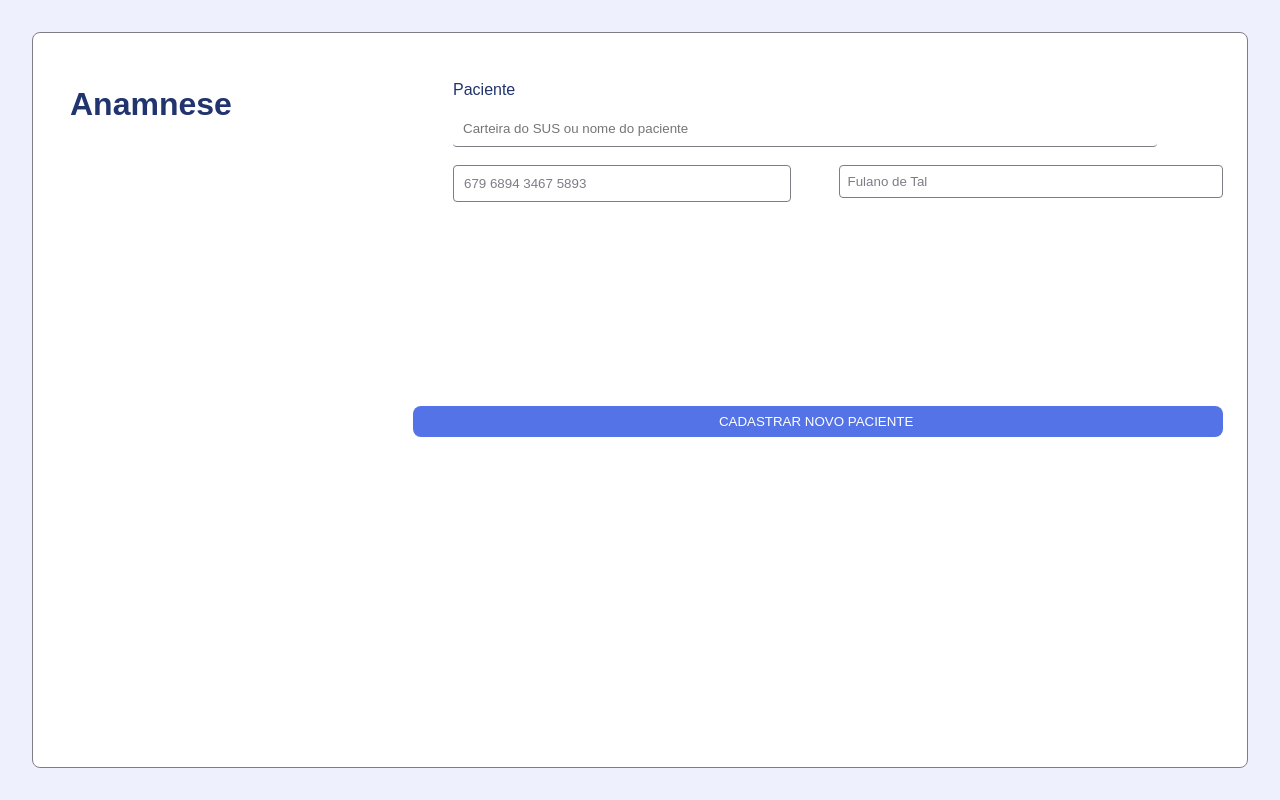
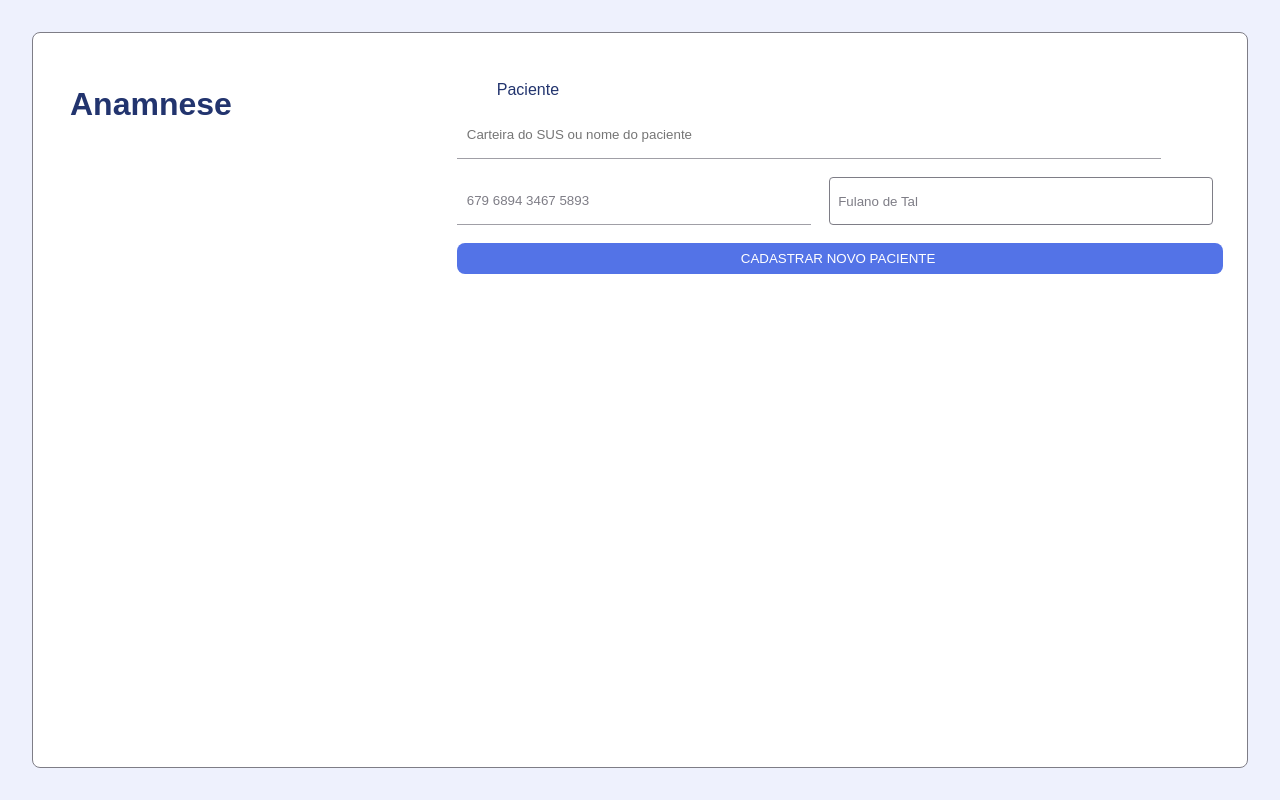
Before and after one commit to Computer-Science-Course/ubs_atena, a PHP site: page / in a window 1280 px wide. Run offline with PHP 8.4, Linux system fonts and the light colour scheme.

Commit message:
Mudanças no global.css e buttons.css

```diff
--- a/public/css/buttons.css
+++ b/public/css/buttons.css
@@ -7,8 +7,8 @@ input {
 }
 
 input[type="text"]:read-only {
-    width:Fill 458px;
-    height: Fixed 48px;
+    width: 100%;
+    height: 48px;
     border-radius:4px;
     padding:8px;
     border:1px;
@@ -24,30 +24,31 @@ input[type="sun-number"]{
     border-radius: 4px;
     border:1px;
     padding: 8px;
-
-
 }
 
 input[type="text"] {
-    width:Fill px;
-    margin-bottom: 200px;
-    margin-left: 40px;
-    gap:10px;
-    height: Fixed 48px;
-    border-radius:4px;
-    border:4px;
-    padding:8px;
-    border:1px;
-    border: var(--gray-10) solid 1px;
+    width: 100%;
+    height: 48px;
+    padding: 8px;
+    border: 1px;
+    border-bottom: var(--gray-10) solid 1px;
     background-color:#FFFFFF;
+    margin-right: 10px;
+    border: none;
+    border-bottom: 1px solid #A09FA6;
+    outline: none;
+    color: #22346E;
 
 }
+input[type="text"]:focus {
+    border-bottom: 1px solid #1E90FF;
+}
+
 
 input[type="button"] {
     width: 100%;
-    height:100%;
+    height: 100%;
     border-radius: 8px;
-    border:0px, 0px, 1px,0px;
     padding:8px;
     background-color:var(--blue-10);
     color:#FFFFFF;
--- a/public/css/global.css
+++ b/public/css/global.css
@@ -17,12 +17,6 @@ body {
     flex-direction: column;
     box-sizing: border-box;
 }
-label {
-    color: var(--blue-6); /* Cor do texto */
-    margin-bottom: 570px;
-    margin-left: auto;
-
-}
 
 #pacient-name{
     width: 704px;
@@ -39,3 +33,27 @@ label {
     color: var(--gray-10);
     /* Define a cor para o texto que for digitado */
 }
+
+.custom-scrollbar {
+    max-width: 100%; /* Define a largura máxima do contêiner como 100% da largura da janela de visualização */
+    overflow-x: auto; /* Adiciona uma barra de rolagem horizontal quando necessário */
+    overflow-y: none;
+}
+
+.custom-scrollbar::-webkit-scrollbar {
+    height: 1px; /* Altura da barra de rolagem */
+    width: 10px;
+}
+
+.custom-scrollbar::-webkit-scrollbar-track {
+    background-color: #f1f1f1; /* Cor de fundo da pista da barra de rolagem */
+}
+
+.custom-scrollbar::-webkit-scrollbar-thumb {
+    background-color: #1E90FF; /* Cor da alça da barra de rolagem */
+    border-radius: 5px; /* Borda arredondada da alça da barra de rolagem */
+}
+
+.custom-scrollbar::-webkit-scrollbar-thumb:hover {
+    background-color: #1E90FF; /* Cor da alça da barra de rolagem ao passar o mouse */
+}
--- a/src/Views/Pacient/index.php
+++ b/src/Views/Pacient/index.php
@@ -26,7 +26,7 @@
         <aside class="container-right">
             <label for="pacient-name" class="header">Paciente</label>
             <div class="patient-info-container">
-                <input type="text" id="pacient-name" class="input-bar-primary" placeholder="Carteira do SUS ou nome do paciente">
+                <input type="text" id="pacient-name" class="" placeholder="Carteira do SUS ou nome do paciente">
                 <label for="pacient-name">
                     <svg class="icon-search" xmlns="http://www.w3.org/2000/svg" width="24" height="24" viewBox="0 0 24 24" fill="none" stroke="currentColor" stroke-width="2" stroke-linecap="round" stroke-linejoin="round" class="lucide lucide-user-search"><circle cx="10" cy="7" r="4"/><path d="M10.3 15H7a4 4 0 0 0-4 4v2"/><circle cx="17" cy="17" r="3"/><path d="m21 21-1.9-1.9"/></svg>
                 </label>
```
Also changed, not shown: src/Views/Pacient/create.php (+10 -10 lines), src/Views/Pacient/edit.php (+9 -9 lines), src/Views/Pacient/style.css (+0 -37 lines).
